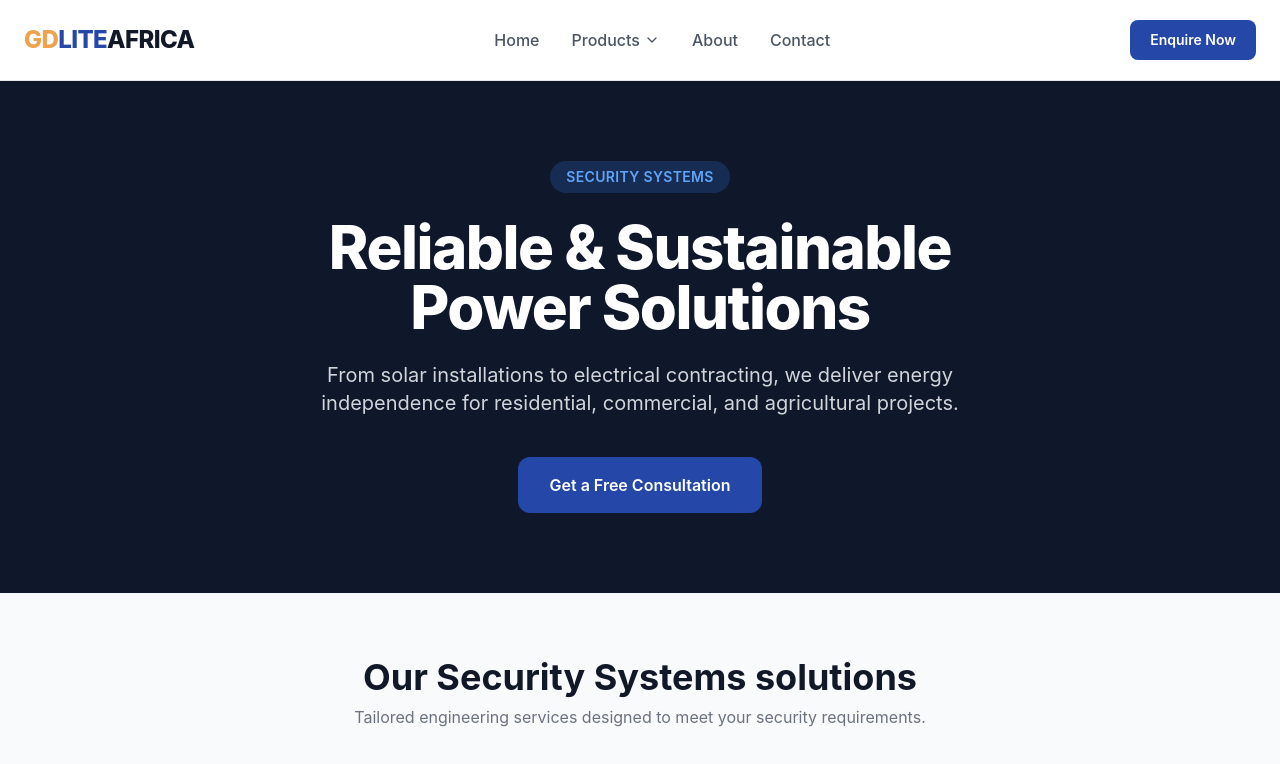
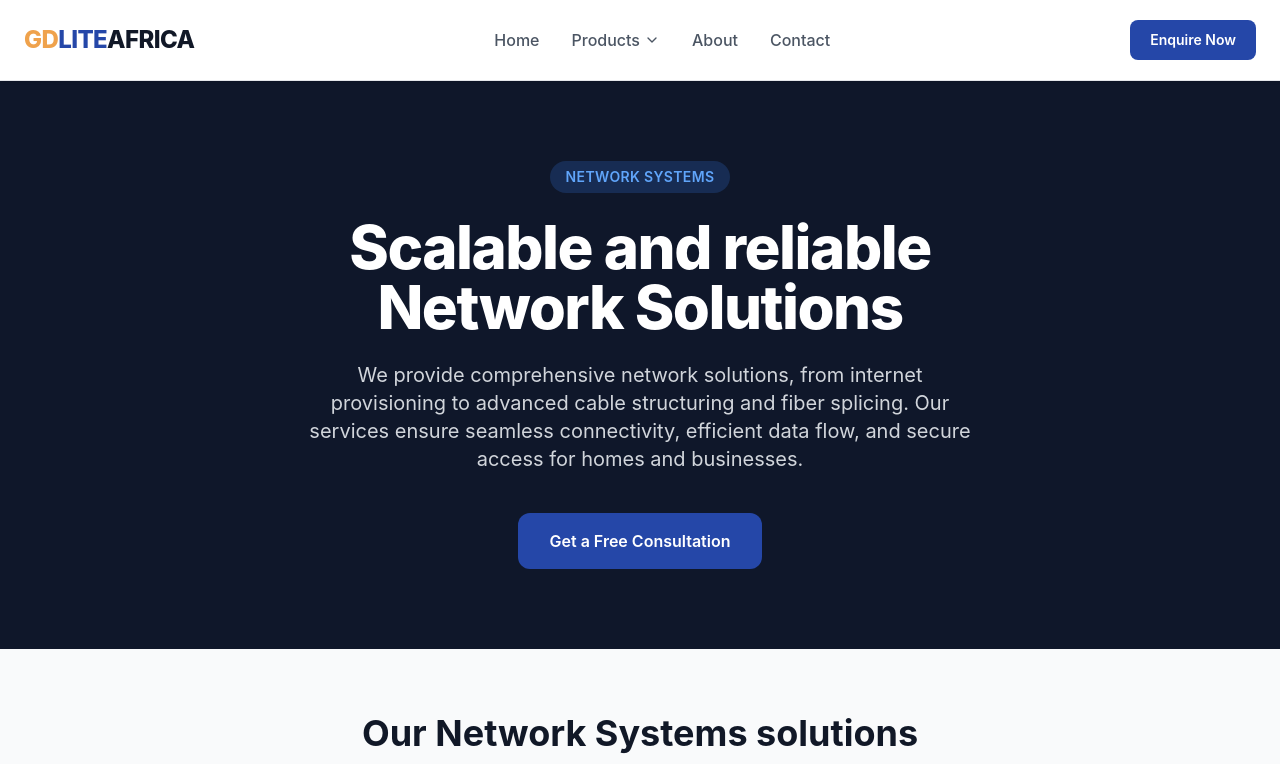
Before and after one commit to edkariuki/GDLite, a React (Vite) app in the folder GDLite/: page /network-systems in a window 1280 px wide. Shown: the top 764 px of the page. Built offline with nearby package versions, Linux system fonts and the light colour scheme.

Commit message:
network systems update

```diff
--- a/GDLite/src/pages/solutions/network_systems.jsx
+++ b/GDLite/src/pages/solutions/network_systems.jsx
@@ -55,13 +55,13 @@ export default function NetworkSystems() {
             <section className="bg-surface-hero text-white py-20 px-6 sm:px-12 text-center relative overflow-hidden">
                 <div className="max-w-4xl mx-auto space-y-6">
                     <span className="inline-block px-4 py-1.5 rounded-full bg-blue-accent/20 text-blue-accent-light text-sm font-semibold tracking-wide uppercase">
-                        Security Systems
+                        Network Systems
                     </span>
                     <h1 className="text-4xl sm:text-6xl font-extrabold tracking-tight">
-                        Reliable & Sustainable <br className="hidden sm:inline" /> Power Solutions
+                        Scalable and reliable <br className="hidden sm:inline" /> Network Solutions
                     </h1>
                     <p className="text-lg sm:text-xl text-content-muted max-w-2xl mx-auto">
-                        From solar installations to electrical contracting, we deliver energy independence for residential, commercial, and agricultural projects.
+                        We provide comprehensive network solutions, from internet provisioning to advanced cable structuring and fiber splicing. Our services ensure seamless connectivity, efficient data flow, and secure access for homes and businesses.
                     </p>
                     <div className="pt-4">
                         <a href="#contact" className="inline-flex items-center justify-center px-8 py-4 text-base font-semibold text-white bg-brand rounded-xl hover:bg-brand-hover transition">
@@ -73,8 +73,8 @@ export default function NetworkSystems() {
 
             <section className="max-w-7xl mx-auto py-16 px-6">
                 <div className="text-center mb-12">
-                    <h2 className="text-3xl sm:text-4xl font-bold text-content-primary">Our Security Systems solutions</h2>
-                    <p className="text-content-secondary mt-2">Tailored engineering services designed to meet your security requirements.</p>
+                    <h2 className="text-3xl sm:text-4xl font-bold text-content-primary">Our Network Systems solutions</h2>
+                    <p className="text-content-secondary mt-2">Tailored engineering services designed to meet your network requirements.</p>
                 </div>
 
                 <div className="grid grid-cols-1 md:grid-cols-2 gap-8">
```
Also changed, not shown: GDLite/src/assets/images/internet_provisioning.jpg.
